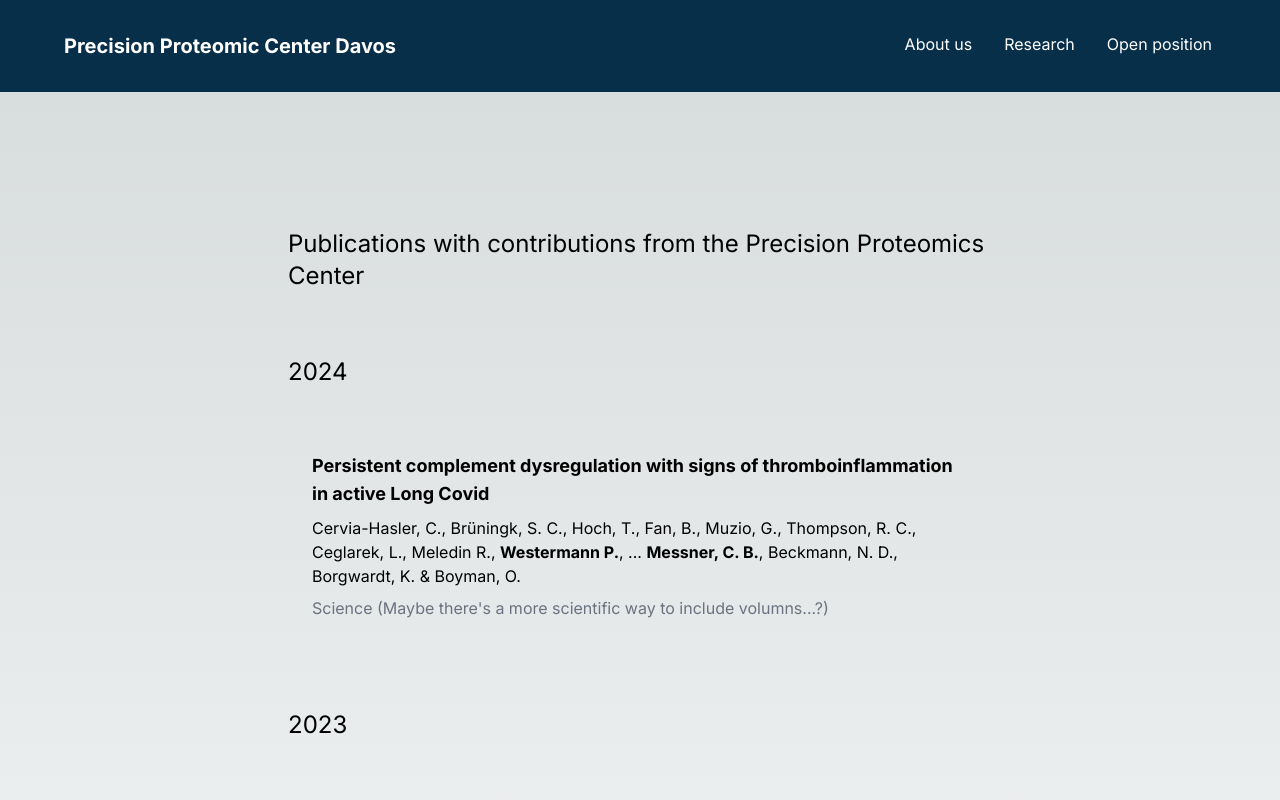
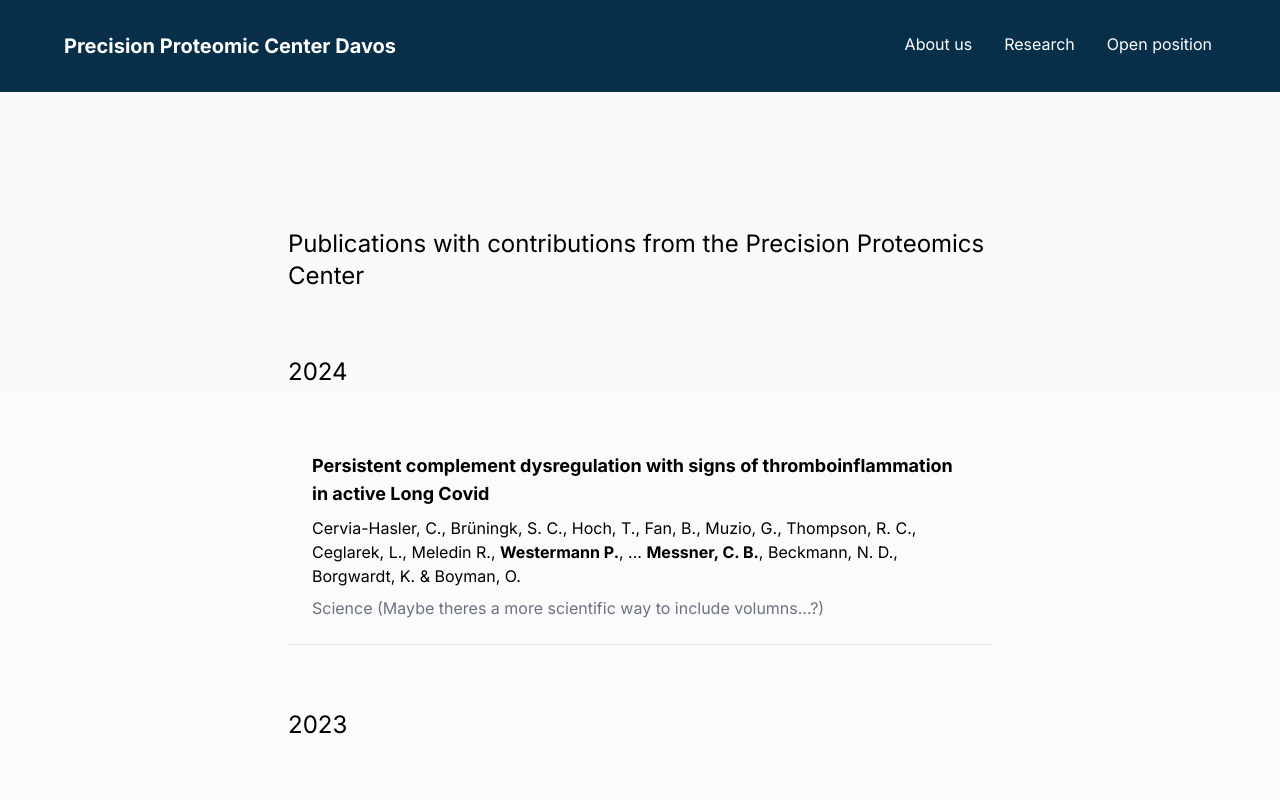
Before and after one commit to Proteomics-Center-SIAF-UZH/ppcdavos, a Next.js app: page /research in a window 1280 px wide. Shown: the top 800 px of the page. Built offline with nearby package versions, Linux system fonts and the light colour scheme.

Commit message:
fix: map needs to have a key and bg color

```diff
--- a/src/app/about/page.tsx
+++ b/src/app/about/page.tsx
@@ -43,8 +43,8 @@ const MemberTable = ({ members }: { members: Member[] }) => {
           </tr>
         </thead>
         <tbody>
-          {members.map((member) => (
-            <tr className="bg-white border-b border-b-gray-200 border-gray-700 text-gray-700">
+          {members.map((member, index) => (
+            <tr className="bg-white border-b border-b-gray-200 border-gray-700 text-gray-700" key={`member-${index}`}>
               <th scope="row" className="px-6 py-4 font-medium whitespace-nowrap">
                 {member.name}
               </th>
--- a/src/app/globals.css
+++ b/src/app/globals.css
@@ -4,7 +4,7 @@
 
 :root {
   --foreground-rgb: 0, 0, 0;
-  --background-start-rgb: 214, 219, 220;
+  --background-start-rgb: 249, 249, 249;
   --background-end-rgb: 255, 255, 255;
 }
 
@@ -24,12 +24,9 @@
 
 body {
   color: rgb(var(--foreground-rgb));
-  background: linear-gradient(
-      to bottom,
+  background: linear-gradient(to bottom,
       transparent,
-      rgb(var(--background-end-rgb))
-    )
-    rgb(var(--background-start-rgb));
+      rgb(var(--background-end-rgb))) rgb(var(--background-start-rgb));
 }
 
 .image-fit {
--- a/src/app/research/ResearchItemCard.tsx
+++ b/src/app/research/ResearchItemCard.tsx
@@ -7,7 +7,6 @@ import { publications, type Publication } from "./papers";
 const Publication =
     ({ title, journal, link, abstract, Authors }: { title: string, journal: string, link: string, abstract: string, Authors: JSX.Element }) => {
         return (
-            // <a href={link} target="_blank">
             <div className="border-b p-6 my-8 space-y-2">
                 <div className="flex flex-wrap justify-between">
                     <a href={link} target="_blank" className="hover:text-blue-900 text-lg font-bold">
@@ -16,10 +15,9 @@ const Publication =
                 </div>
                 <p className="scale-80">{Authors}</p>
                 <p className="text-gray-500 flex flex-wrap justify-between pr-2">
-                    <div>{journal} (Maybe there's a more scientific way to include volumns...?)</div>
+                    <div>{journal} (Maybe theres a more scientific way to include volumns...?)</div>
                 </p>
             </div >
-            // </a>
         )
     }
 
```
